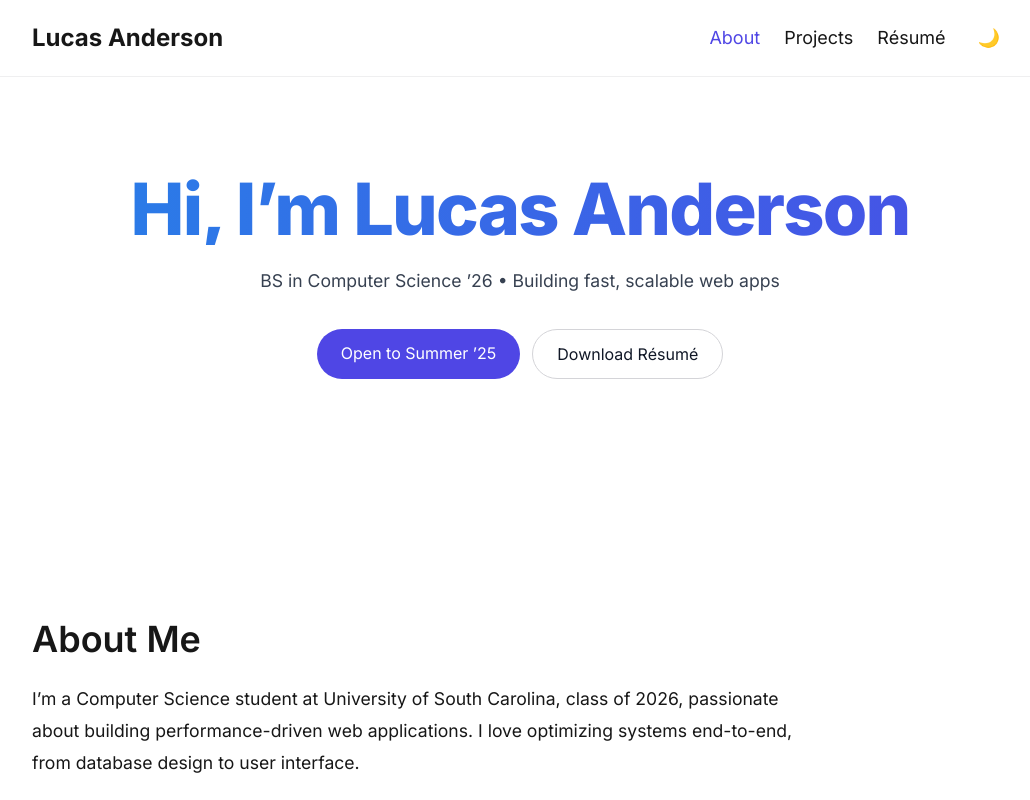
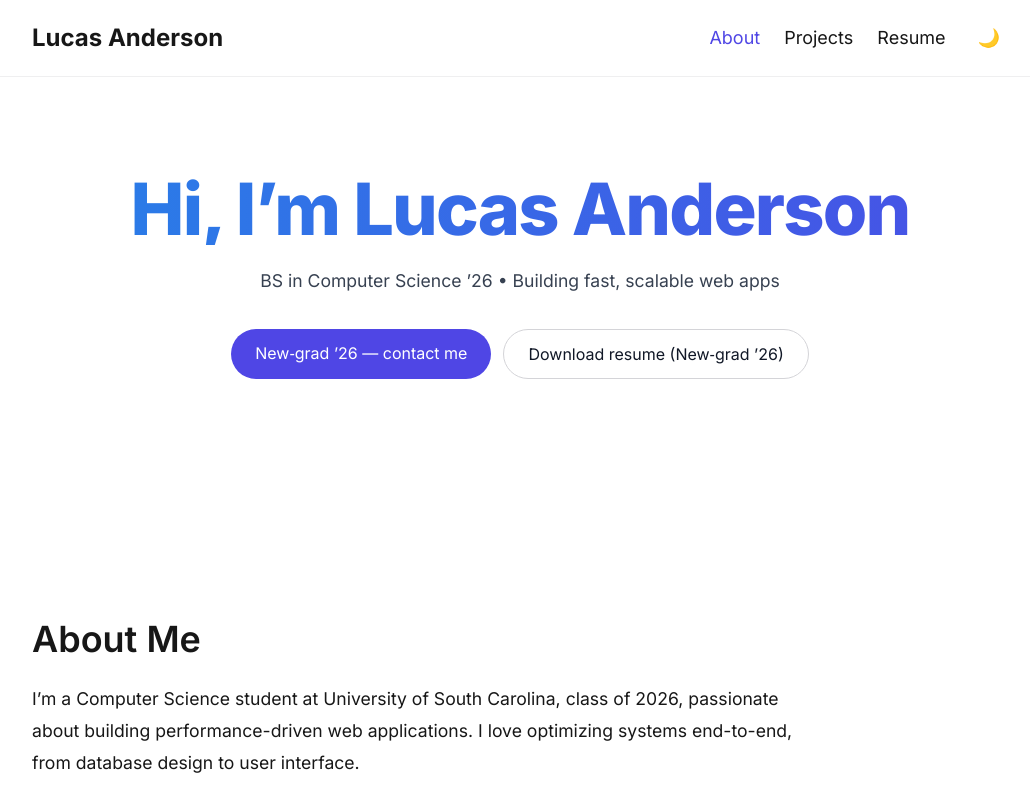
Before and after one commit to ay-Lucas/portfolio, a Next.js app: page / in a window 1280 px wide. Shown: the top 800 px of the page, without its empty margins (120-1150 px from the left). Built offline with nearby package versions, Linux system fonts and the light colour scheme.

Commit message:
- chore(copy): use 'resume' (ASCII) in UI labels     - Update NavBar and Hero button/aria-label for accessibility and ATS friendliness

```diff
--- a/src/components/Hero.tsx
+++ b/src/components/Hero.tsx
@@ -9,17 +9,19 @@ export default function Hero() {
       </p>
       <div className="flex flex-col sm:flex-row gap-3 justify-center">
         <a
-          href="mailto:lucas@lucasanderson.dev"
+          href="mailto:lucas@lucasanderson.dev?subject=New-grad%20Software%20Engineer%20(May%202026)%20%E2%80%94%20Lucas%20Anderson"
+          aria-label="Email Lucas about new‑grad software engineer roles (May 2026)"
           className="inline-block px-6 py-3 rounded-full text-white bg-indigo-600 hover:bg-indigo-700"
         >
-          Open to Summer ’25
+          New‑grad ’26 — contact me
         </a>
         <a
           href="/resume.pdf"
           target="_blank"
+          aria-label="Download resume (New‑grad ’26)"
           className="inline-block px-6 py-3 border border-zinc-300 dark:border-zinc-700 rounded-full text-gray-900 dark:text-gray-100 hover:bg-zinc-100 dark:hover:bg-zinc-800"
         >
-          Download Résumé
+          Download resume (New‑grad ’26)
         </a>
       </div>
     </div>
--- a/src/components/NavBar.tsx
+++ b/src/components/NavBar.tsx
@@ -7,7 +7,7 @@ import ThemeToggle from "@/components/ThemeToggle";
 const NAV_LINKS = [
   { href: "#about", label: "About" },
   { href: "#projects", label: "Projects" },
-  { href: "/resume.pdf", label: "Résumé", external: true },
+  { href: "/resume.pdf", label: "Resume", external: true },
 ];
 
 export default function NavBar() {
```
